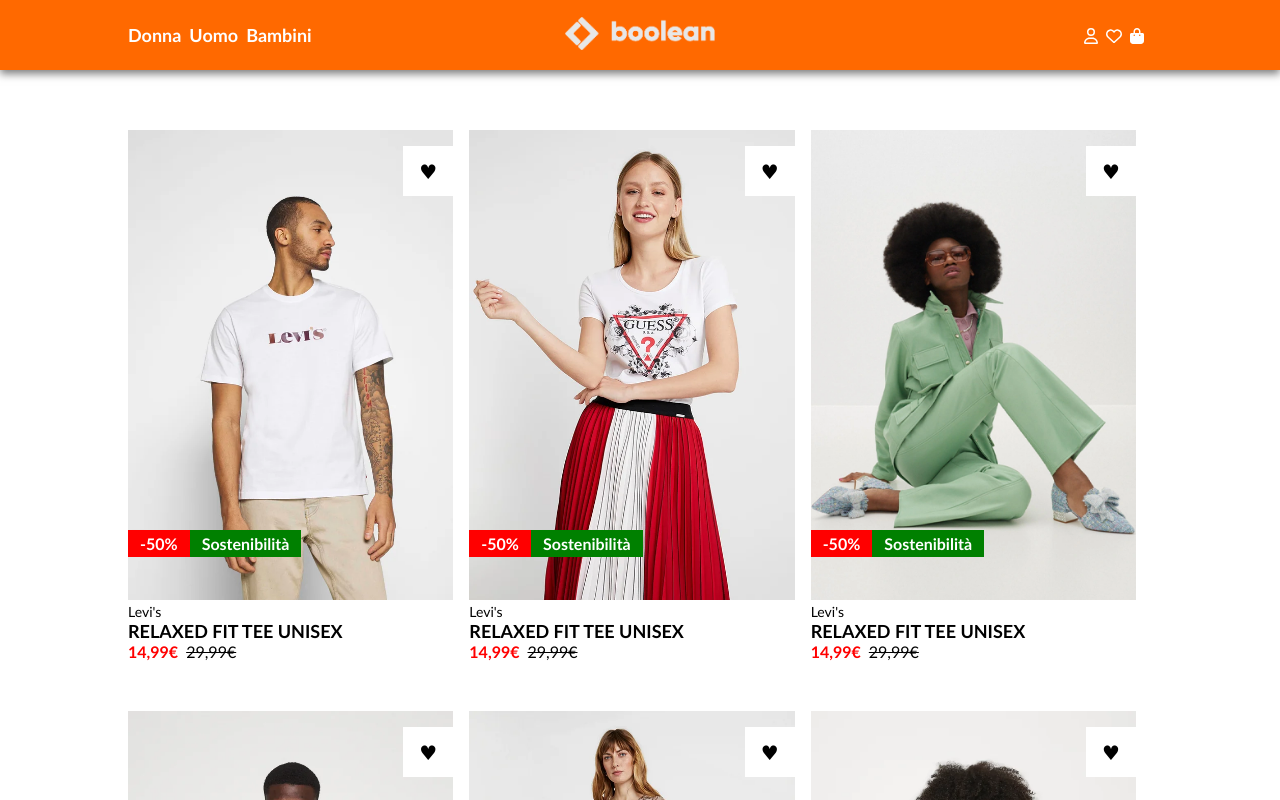
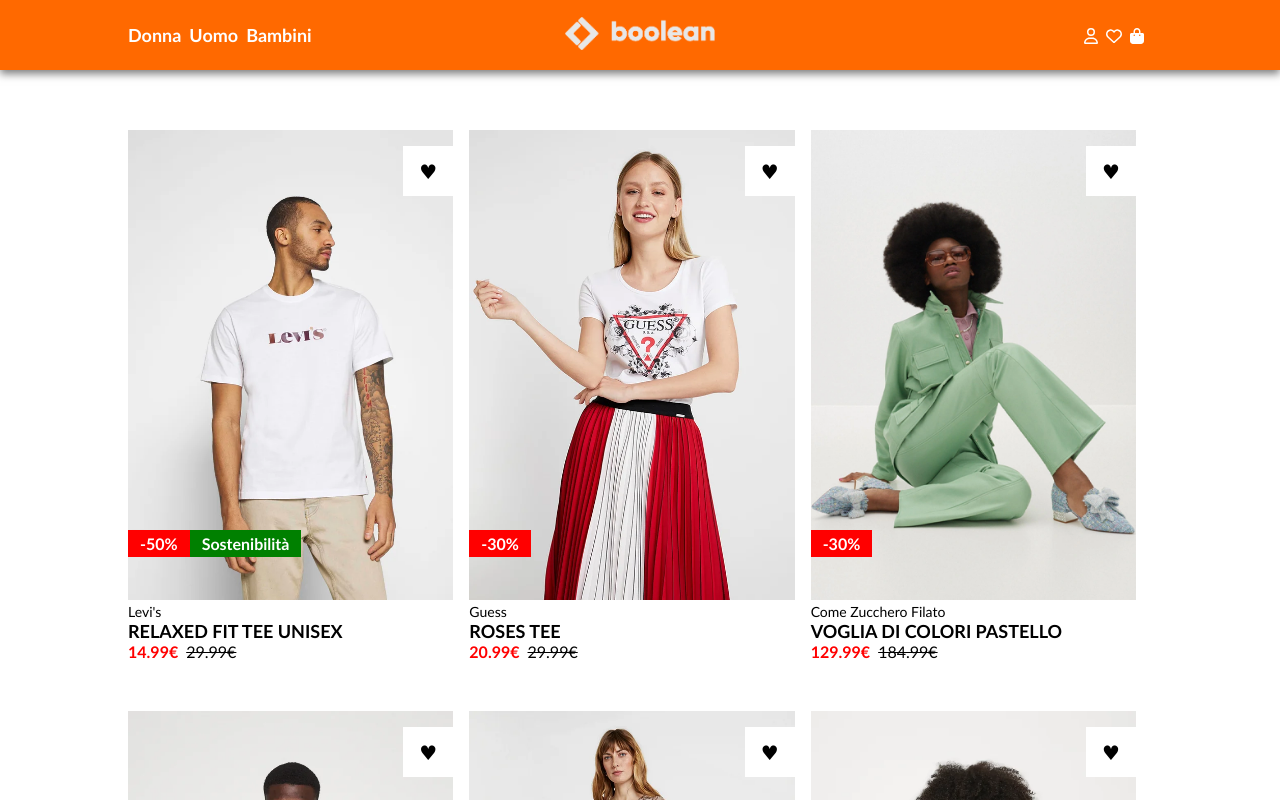
Before and after one commit to MrArcano/vite-boolando, a Vue app: page / in a window 1280 px wide. Shown: the top 800 px of the page. Built offline with nearby package versions, Linux system fonts and the light colour scheme.

Commit message:
[edit]: data card

```diff
--- a/src/components/Main.vue
+++ b/src/components/Main.vue
@@ -35,16 +35,16 @@
             </div>
             <CardHearth />
             <div class="badge-box">
-              <span class="badge badge-red">-50%</span>
-              <span class="badge badge-green">Sostenibilità</span>
+              <span v-if="card.badgeRed" class="badge badge-red">{{ card.badgeRed }}</span>
+              <span v-if="card.badgeGreen" class="badge badge-green">{{ card.badgeGreen }}</span>
             </div>
           </div>
 
           <div class="card-bot">
-            <span class="brand block-box">Levi's</span>
-            <span class="name-item block-box">Relaxed Fit Tee Unisex</span>
-            <span class="new-price">14,99&euro;</span>
-            <span class="old-price">29,99&euro;</span>
+            <span class="brand block-box">{{ card.brand }}</span>
+            <span class="name-item block-box">{{ card.text }}</span>
+            <span class="new-price">{{ card.newPrice }}&euro;</span>
+            <span v-if="card.oldPrice" class="old-price">{{ card.oldPrice }}&euro;</span>
           </div>
         </div> <!-- fine card -->
 
--- a/src/scss/partials/_general.scss
+++ b/src/scss/partials/_general.scss
@@ -1,5 +1,3 @@
-@use "./variabiles" as *;
-
 *{
   margin: 0;
   padding: 0;
--- a/src/scss/partials/_utilities.scss
+++ b/src/scss/partials/_utilities.scss
@@ -1,5 +1,3 @@
-@use "./variabiles" as *;
-
 .container{
   width: 80%;
   max-width: 1400px;
--- a/src/scss/partials/_variabiles.scss
+++ /dev/null
@@ -1,4 +0,0 @@
-$primary-color: #002D76;
-$link-color: #1A1A22;
-$primary-font: Arial, Helvetica, sans-serif;
-$container-width: 1200px;
```
